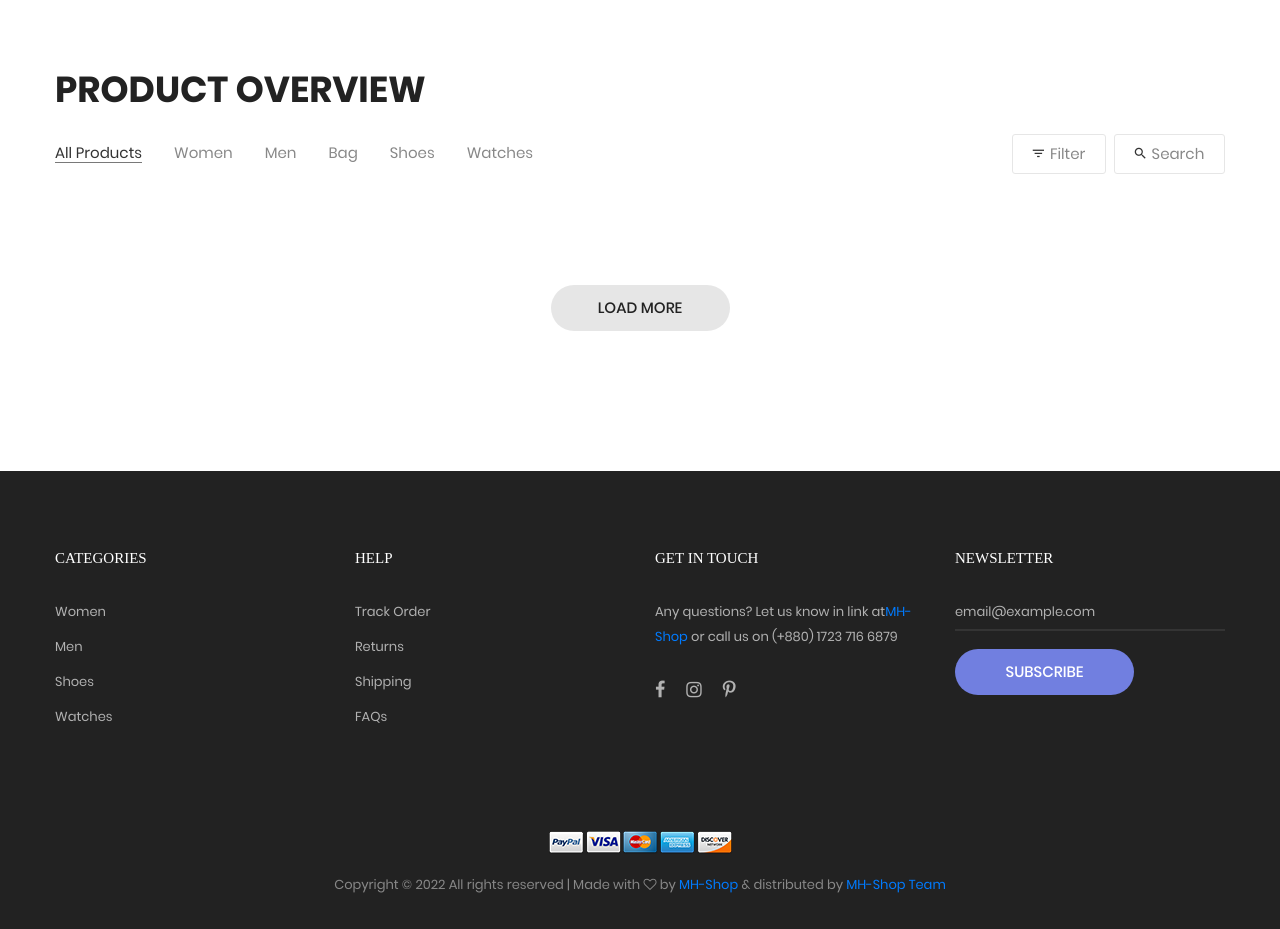
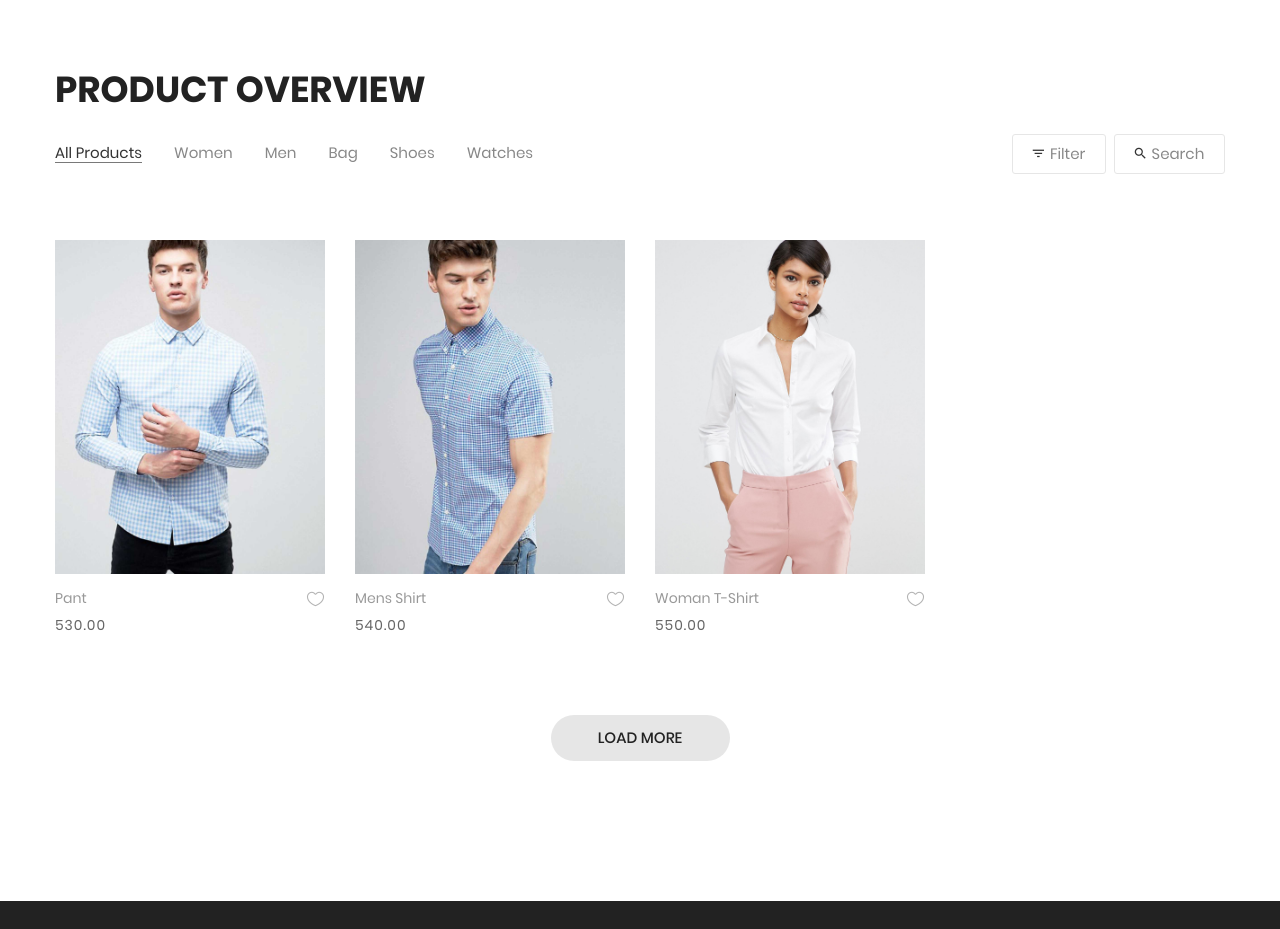
Before and after one commit to MotalibHossain/MH-Ecommerce, a Django app: page / in a window 1280 px wide. Shown: the part 1163-2092 px from the top of the page. Run offline with Django 4.2, Linux system fonts and the light colour scheme; data comes from the database, SQL or seed files in the repository; both versions use the stored data as it was after the commit; parts of the project's set-up code (start-up, migrations or seed data) failed here and were passed over; some libraries are stand-ins or nearby versions; some web fonts are replaced.

Commit message:
Update Product showing and solve images error

```diff
--- a/config/settings.py
+++ b/config/settings.py
@@ -112,7 +112,7 @@ STATIC_URL = '/static/'
 STATICFILES_DIRS=[BASE_DIR/'static']
 
 MEDIA_URL='/media/'
-MEDIA_ROOT=os.path.join(BASE_DIR/'media')
+MEDIA_ROOT=os.path.join(BASE_DIR/ 'media')
 
 # Default primary key field type
 # https://docs.djangoproject.com/en/4.0/ref/settings/#default-auto-field
--- a/shop/urls.py
+++ b/shop/urls.py
@@ -20,4 +20,4 @@ urlpatterns = [
     path('blog/', Blog, name="Blog"),
     path('contact/', Contact, name="Contact"),
     path('about/', About, name="About"),
-]+ static(settings.STATIC_URL, document_root=settings.STATIC_ROOT)
+]+static(settings.MEDIA_URL,document_root=settings.MEDIA_ROOT)
--- a/shop/views.py
+++ b/shop/views.py
@@ -6,15 +6,22 @@ from shop.models import Catagory, Product
 # Create your views here.
 def Home(request):
     all_catagory=Catagory.objects.all()
-    print(all_catagory)
+
     all_product=Product.objects.all()
 
     for cat in all_catagory:
-        if cat == cat:
+        if str(cat) == 'Man':
             all_man=Product.objects.filter(catagory=cat)
-            print(all_man)
 
-    context={"all_product":all_product, "all_catagory":all_catagory, "all_man":all_man}
+        if str(cat) == 'Women':
+            all_women=Product.objects.filter(catagory=cat)
+
+    context={
+        "all_product":all_product,
+        "all_catagory":all_catagory,
+        "all_man":all_man,
+        "all_women":all_women,
+     }
     return render(request, 'shop/index.html', context)
 
 
--- a/template/shop/index.html
+++ b/template/shop/index.html
@@ -519,11 +519,11 @@
 
 		<div class="row isotope-grid">
 			{% for man in all_man%}
-			<div class="col-sm-6 col-md-4 col-lg-3 p-b-35 isotope-item women">
+			<div class="col-sm-6 col-md-4 col-lg-3 p-b-35 isotope-item men">
 				<!-- Block2 -->
 				<div class="block2">
 					<div class="block2-pic hov-img0">
-						<img src="{% static 'shop/images/product-01.jpg' %}" alt="IMG-PRODUCT">
+						<img src="media/{{man.Product_img}}" alt="IMG-PRODUCT">
 
 						<a href="#"
 							class="block2-btn flex-c-m stext-103 cl2 size-102 bg0 bor2 hov-btn1 p-lr-15 trans-04 js-show-modal1">
@@ -539,6 +539,42 @@
 
 							<span class="stext-105 cl3">
 								{{man.price}}
+							</span>
+						</div>
+
+						<div class="block2-txt-child2 flex-r p-t-3">
+							<a href="#" class="btn-addwish-b2 dis-block pos-relative js-addwish-b2">
+								<img class="icon-heart1 dis-block trans-04" src="{% static 'shop/images/icons/icon-heart-01.png' %}"
+									alt="ICON">
+								<img class="icon-heart2 dis-block trans-04 ab-t-l" src="{% static 'shop/images/icons/icon-heart-02.png' %}"
+									alt="ICON">
+							</a>
+						</div>
+					</div>
+				</div>
+			</div>
+			{% endfor %}
+			{% for women in all_women%}
+			<div class="col-sm-6 col-md-4 col-lg-3 p-b-35 isotope-item women">
+				<!-- Block2 -->
+				<div class="block2">
+					<div class="block2-pic hov-img0">
+						<img src="{% static 'shop/images/product-02.jpg' %}" alt="IMG-PRODUCT">
+
+						<a href="#"
+							class="block2-btn flex-c-m stext-103 cl2 size-102 bg0 bor2 hov-btn1 p-lr-15 trans-04 js-show-modal1">
+							Quick View
+						</a>
+					</div>
+
+					<div class="block2-txt flex-w flex-t p-t-14">
+						<div class="block2-txt-child1 flex-col-l ">
+							<a href="product-detail.html" class="stext-104 cl4 hov-cl1 trans-04 js-name-b2 p-b-6">
+								{{women.name}}
+							</a>
+
+							<span class="stext-105 cl3">
+								{{women.price}}
 							</span>
 						</div>
 
@@ -572,7 +608,7 @@
 	<div class="container">
 		<div class="bg0 p-t-60 p-b-30 p-lr-15-lg how-pos3-parent">
 			<button class="how-pos3 hov3 trans-04 js-hide-modal1">
-				<img src="images/icons/icon-close.png" alt="CLOSE">
+				<img src="{% static 'shop/images/icons/icon-close.png'%}" alt="CLOSE">
 			</button>
 
 			<div class="row">
@@ -583,34 +619,34 @@
 							<div class="wrap-slick3-arrows flex-sb-m flex-w"></div>
 
 							<div class="slick3 gallery-lb">
-								<div class="item-slick3" data-thumb="images/product-detail-01.jpg">
+								<div class="item-slick3" data-thumb="{% static 'shop/images/product-detail-01.jpg'%}">
 									<div class="wrap-pic-w pos-relative">
-										<img src="images/product-detail-01.jpg" alt="IMG-PRODUCT">
+										<img src="{% static 'shop/images/product-detail-01.jpg'%}" alt="IMG-PRODUCT">
 
 										<a class="flex-c-m size-108 how-pos1 bor0 fs-16 cl10 bg0 hov-btn3 trans-04"
-											href="images/product-detail-01.jpg">
+											href="{% static 'shop/images/product-detail-01.jpg'%}">
 											<i class="fa fa-expand"></i>
 										</a>
 									</div>
 								</div>
 
-								<div class="item-slick3" data-thumb="images/product-detail-02.jpg">
+								<div class="item-slick3" data-thumb="{% static 'shop/images/product-detail-02.jpg'%}">
 									<div class="wrap-pic-w pos-relative">
-										<img src="images/product-detail-02.jpg" alt="IMG-PRODUCT">
+										<img src="{% static 'shop/images/product-detail-02.jpg'%}" alt="IMG-PRODUCT">
 
 										<a class="flex-c-m size-108 how-pos1 bor0 fs-16 cl10 bg0 hov-btn3 trans-04"
-											href="images/product-detail-02.jpg">
+											href="{% static 'shop/images/product-detail-02.jpg'%}">
 											<i class="fa fa-expand"></i>
 										</a>
 									</div>
 								</div>
 
-								<div class="item-slick3" data-thumb="images/product-detail-03.jpg">
+								<div class="item-slick3" data-thumb="{% static 'shop/images/product-detail-03.jpg'%}">
 									<div class="wrap-pic-w pos-relative">
-										<img src="images/product-detail-03.jpg" alt="IMG-PRODUCT">
+										<img src="{% static 'shop/images/product-detail-03.jpg'%}" alt="IMG-PRODUCT">
 
 										<a class="flex-c-m size-108 how-pos1 bor0 fs-16 cl10 bg0 hov-btn3 trans-04"
-											href="images/product-detail-03.jpg">
+											href="{% static 'shop/images/product-detail-03.jpg'%}">
 											<i class="fa fa-expand"></i>
 										</a>
 									</div>
```
Also changed, not shown: db.sqlite3, media/shop/images/Product/product-03.jpg (added), media/shop/images/Product/product-08.jpg (added), media/shop/images/Product/product-11_WAeg2jH.jpg (added), media/shop/images/catagory/nitro-5-an515-01-228x228.jpg (added), media/shop/images/catagory/product-08.jpg (added), static/shop/images/nitro-5-an515-01-228x228.jpg (added), static/shop/images/nitro-5-an515-01-500x500 (1).jpg (added), static/shop/images/nitro-5-an515-01-500x500.jpg (added).
